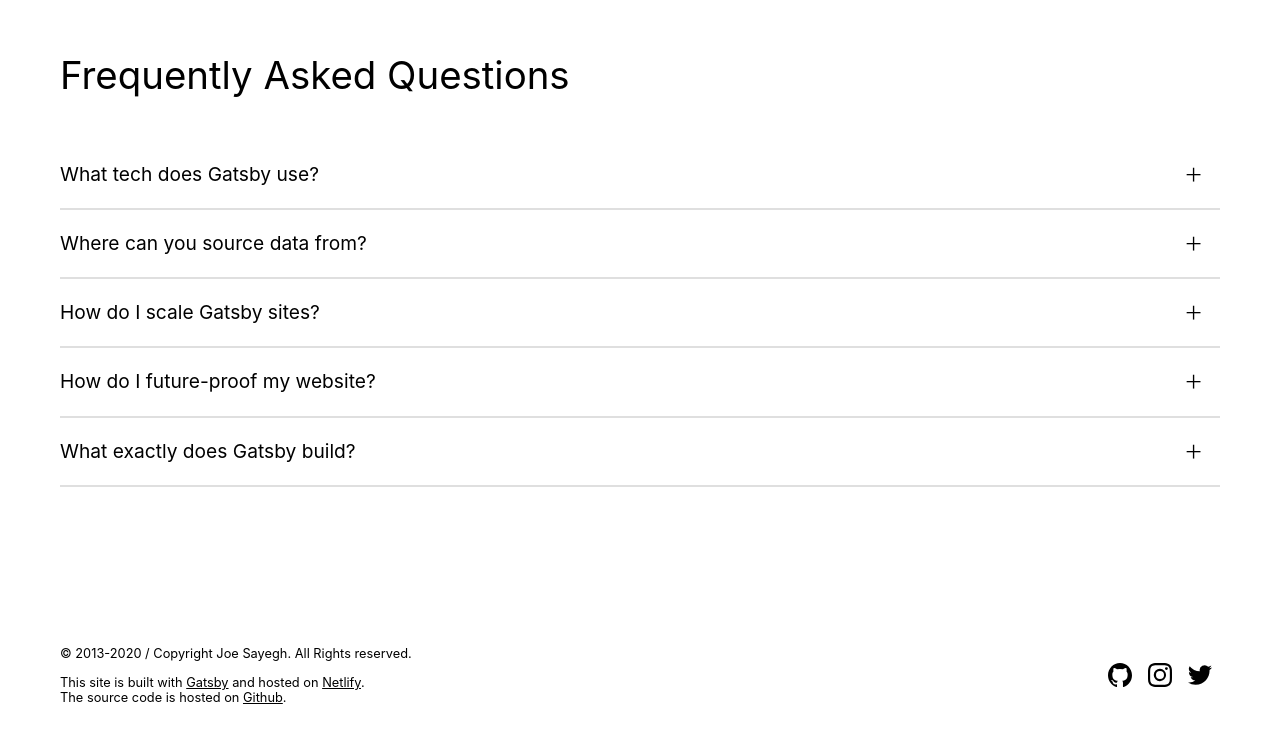
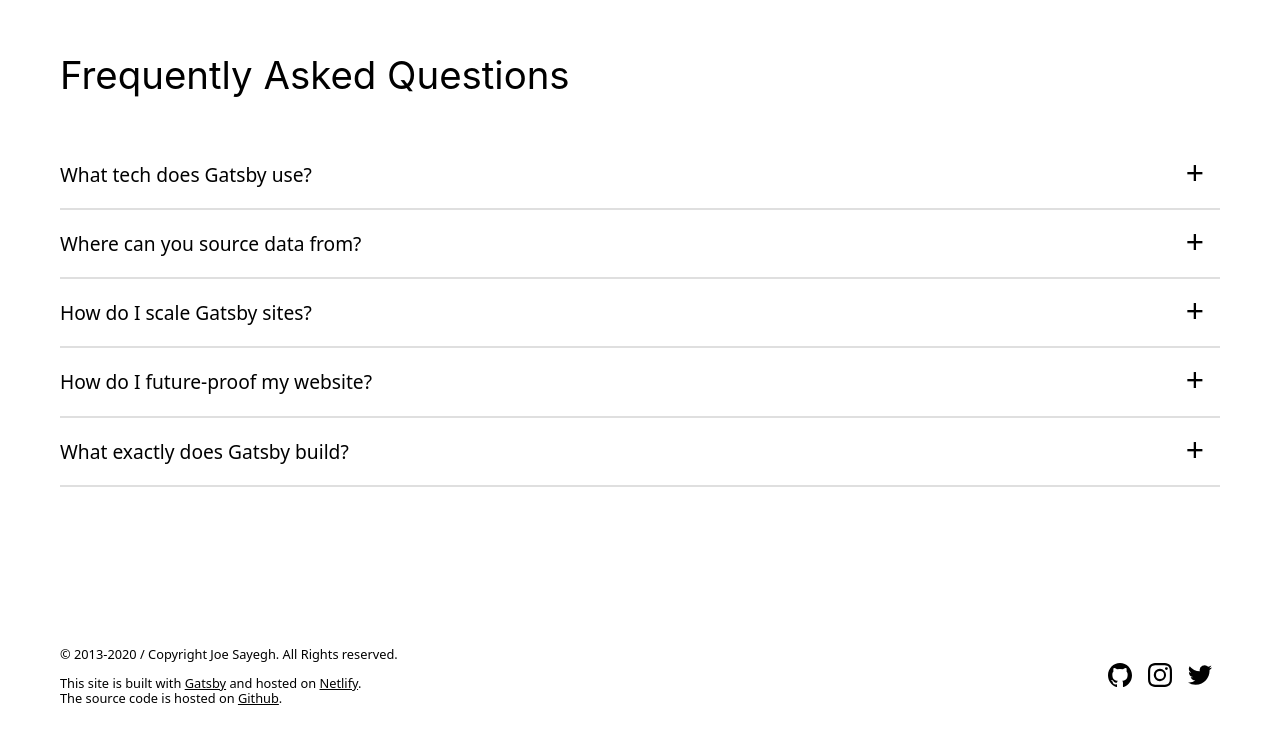
Before and after one commit to joesayegh/joesayegh-site, a Gatsby site: page / in a window 1280 px wide. Shown: the part 3345-4083 px from the top of the page. Built offline with nearby package versions, Linux system fonts and the light colour scheme; Gatsby itself is replaced by a stand-in of ours.

Commit message:
updates line height default value and replaces body font-family with css variable

```diff
--- a/src/styles/GlobalStyles.js
+++ b/src/styles/GlobalStyles.js
@@ -21,7 +21,7 @@ const GlobalStyles = createGlobalStyle`
 
     // LINE HEIGHTS
     --lh-body: 1.44em;
-    --lh-title: 1.2em;
+    --lh-title: 1.3rem;
 
     // COLORS
     --accent: #e74832;
@@ -50,7 +50,8 @@ const GlobalStyles = createGlobalStyle`
   }
 
   body {
-    font-family: ${props => props.theme.font.primary};
+    font-family: var(--sans);
+    // font-family: ${props => props.theme.font.primary};
   }
 
   // Mobile Safari - Fixes the blinking effect when a link has been hit
@@ -97,8 +98,9 @@ const GlobalStyles = createGlobalStyle`
 
   p {
     ${props => props.theme.font_size.small};
-    color: var(--text);
+    // color: var(--text);
     // color: ${props => props.theme.color.black.light};
+    color: ${props => props.theme.color.text};
   }
 
   @media (min-width: ${props => props.theme.screen.sm}) {
```
